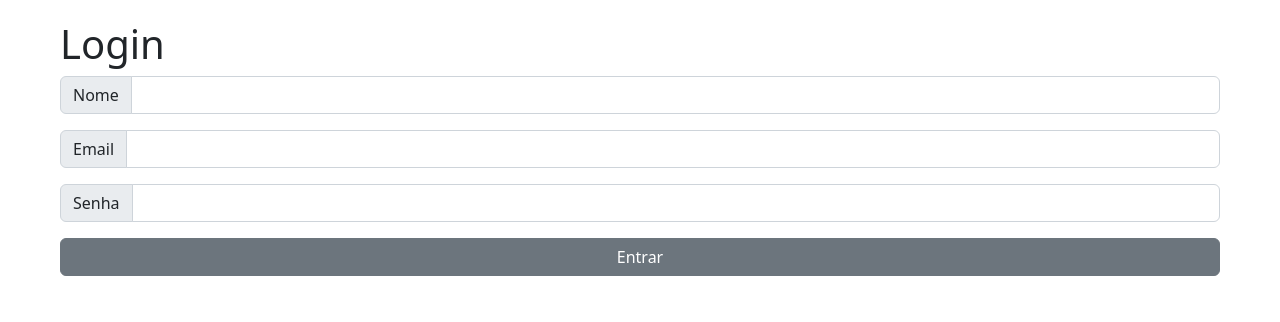
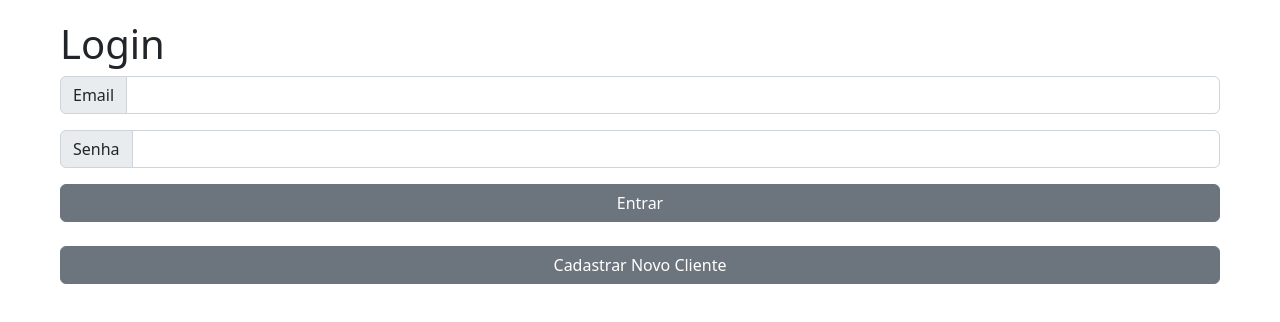
Before and after one commit to NickMendes/Simple-Store, a React (Create React App) app in the folder FrontEnd/: page /login in a window 1280 px wide. Shown: the top 322 px of the page. Built offline with nearby package versions, Linux system fonts and the light colour scheme.

Commit message:
Fix: Login conectado ao backend

```diff
--- a/FrontEnd/src/Pages/Login.js
+++ b/FrontEnd/src/Pages/Login.js
@@ -1,47 +1,51 @@
-import React, { useContext, useState } from 'react';
+import React, { useEffect, useState } from 'react';
 import { useHistory } from 'react-router-dom';
-import GlobalContext from '../contex/GlobalContext';
+import axios from 'axios';
 
 function Login() {
-  const {
-    setNameState,
-    setEmailState,
-   } = useContext(GlobalContext);
-
-  const [name, setName] = useState('');
   const [email, setEmail] = useState('');
   const [password, setPassword] = useState('');
+  const [errorMessage, setErrorMessage] = useState('');
+  const [showError, setShowError] = useState(false);
 
   const history = useHistory();
 
-  const handleClick = () => {
+  useEffect(() => {
+    const checkLogin = () => {
+      const login = localStorage.getItem('user');
+      if (login) {
+        history.push('/');
+      }
+    };
+
+    checkLogin();
+  }, [history]);
+
+  const handleClick = async () => {
     const regexEmail = /^[A-Z0-9._%+-]+@[A-Z0-9.-]+\.[A-Z]{2,4}$/i;
     if (!regexEmail.test(email)) {
-      window.alert("Email Inválido");
+      setErrorMessage('Email inválido');
+      setShowError(true);
     }else if (password.length <= 7) {
-      window.alert("Senha fraca. Ela deve ter no mínimo 8 caracteres");
+      setErrorMessage('Senha fraca. Ela deve ter no mínimo 8 caracteres.');
+      setShowError(true);
     } else {
-    setNameState(name);
-    setEmailState(email);
-    history.push('/');
+      try {
+        const url = 'http://localhost:3002/user/email';
+        const userAPI = await axios.post(url, { data: { email, password } });
+        const user = JSON.stringify(userAPI.data);
+        localStorage.setItem('user', user);
+        history.push('/');
+      } catch (error) {
+        setErrorMessage('Usuário não cadastrado');
+        setShowError(true);
+      }
     }
   };
 
   return (
     <div className="login-all">
       <h1>Login</h1>
-
-      <div className="input-group mb-3 input-login">
-        <span className="input-group-text" id="basic-addon1">Nome</span>
-        <input
-          data-testid="input-name"
-          type="text"
-          className="form-control"
-          aria-label="Username"
-          aria-describedby="basic-addon1"
-          onChange={({ target }) => setName(target.value)}
-        />
-      </div>
 
       <div className="input-group mb-3 input-login">
         <span className="input-group-text" id="basic-addon1">Email</span>
@@ -68,12 +72,25 @@ function Login() {
       </div>
 
       <button
-        type='button'
+        type="button"
         className="btn btn-secondary"
         onClick={handleClick}
       >
         Entrar
       </button>
+      < br/>
+
+      <button
+        type="button"
+        className="btn btn-secondary"
+        onClick={ () => history.push('/cadastro')}
+      >
+        Cadastrar Novo Cliente
+      </button>
+
+      {showError && (
+        <h3>{ errorMessage }</h3>
+      )}
 
     </div>
   );
```
Also changed, not shown: 1 other file (tests, documents, lock files or other folders).
